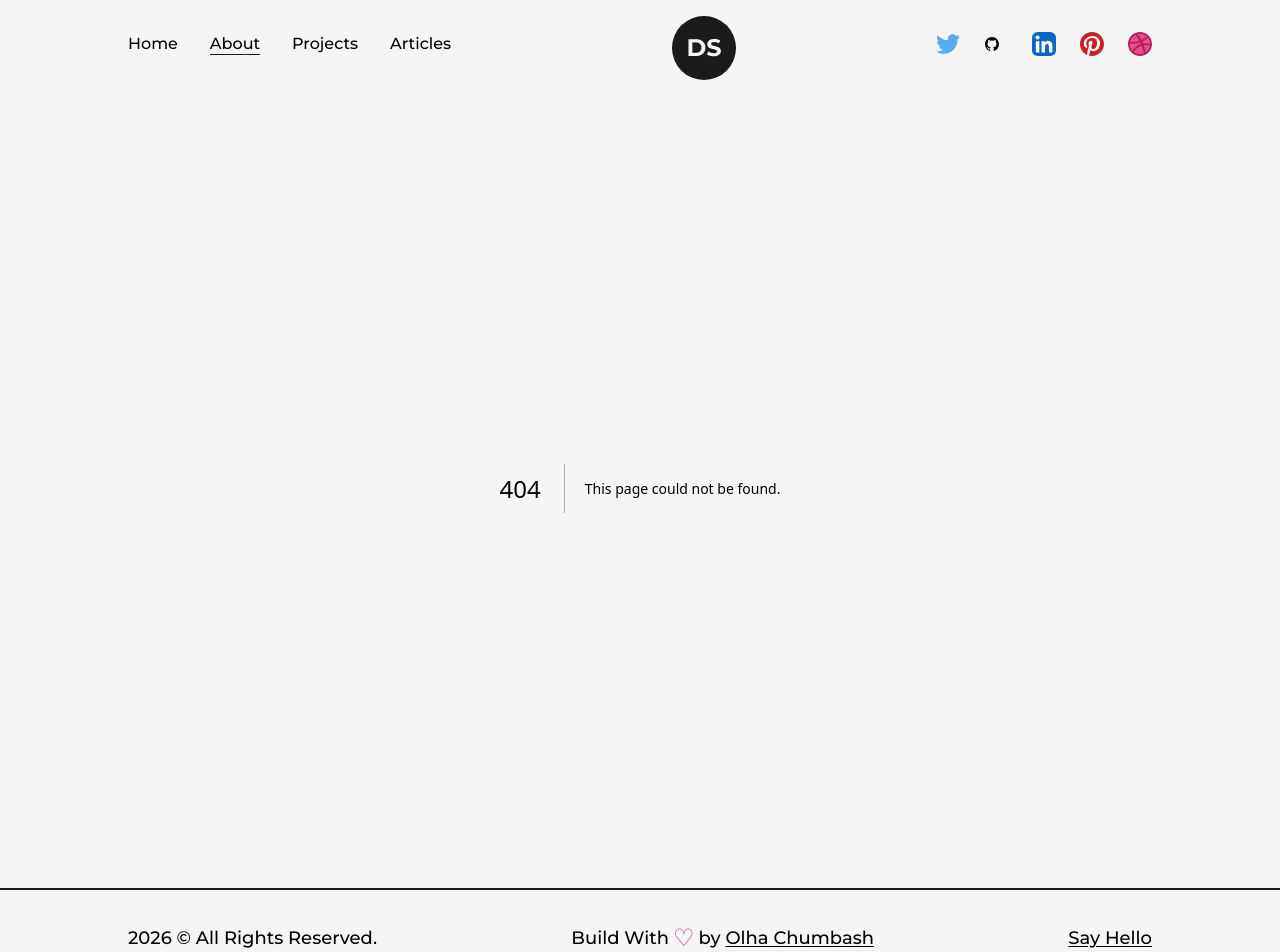
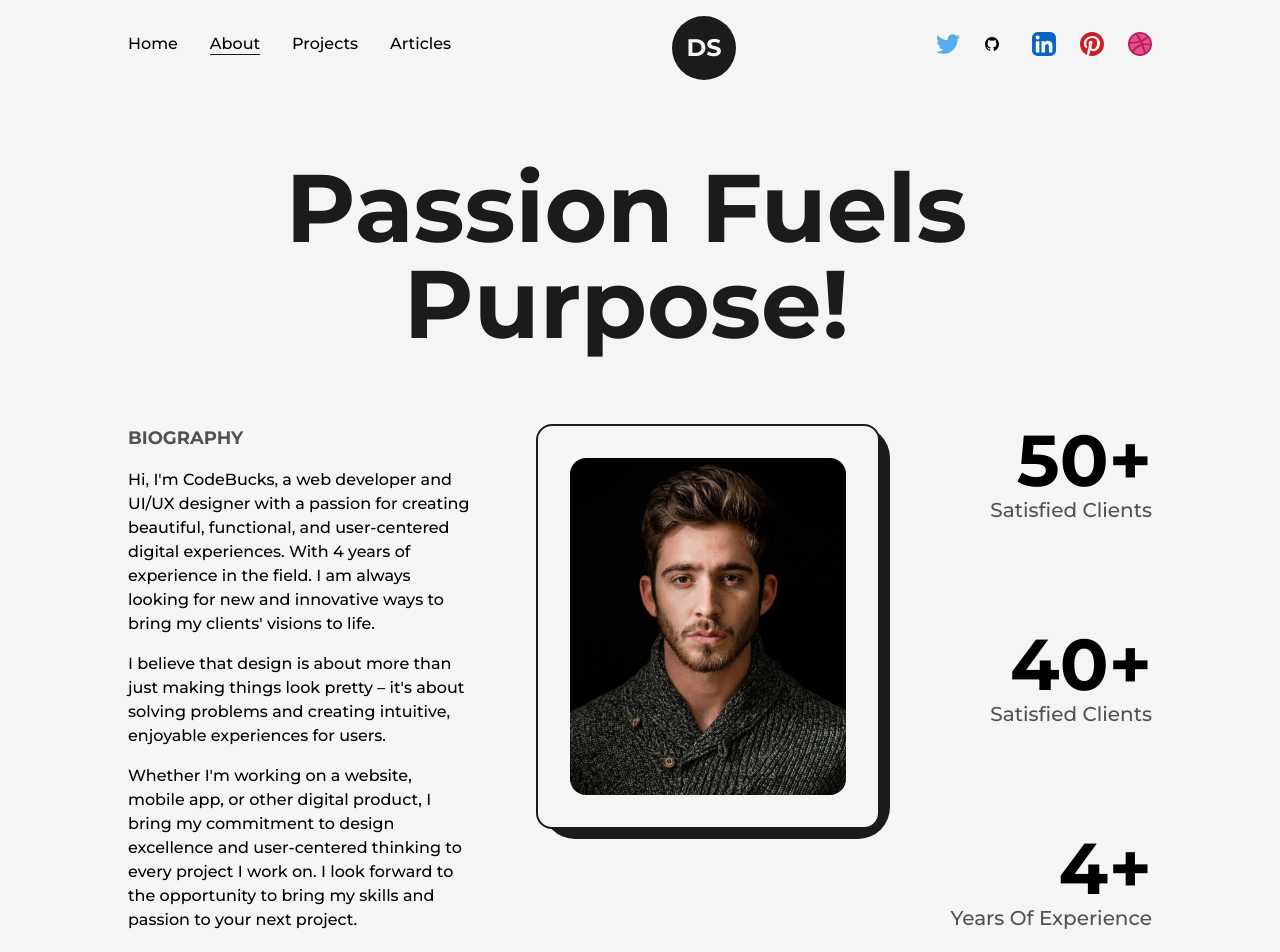
Before and after one commit to OlhaChumbash/painting-portfolio, a Next.js app in the folder frontend/: page /about in a window 1280 px wide. Before the commit this address had no page. Shown: the top 952 px of the page. Built offline with nearby package versions, Linux system fonts and the light colour scheme.

Commit message:
feature/about_page

```diff
--- /dev/null
+++ b/frontend/src/pages/about.js
@@ -0,0 +1,104 @@
+import React from 'react'
+import Head from 'next/head'
+import AnimatedText from '@/components/AnimatedText'
+import Layout from '@/components/Layout'
+import Image from 'next/image'
+import profilePic from "../../public/images/profile/developer-pic-2.jpg";
+import { useInView, useMotionValue, useSpring } from 'framer-motion'
+import { useRef, useEffect } from 'react'
+
+const AnimatedNumber = ({ value }) => {
+    const ref = useRef(null);
+    const motionValue = useMotionValue(0);
+    const springValue = useSpring(motionValue, {
+        duration: 3000,
+    });
+
+    const isInView = useInView(ref);
+    useEffect(() => {
+        if (isInView) {
+            motionValue.set(value);
+        }
+    }, [isInView, value, motionValue]);
+
+    useEffect(() => {
+        const unsubscribe = springValue.on("change", (latest) => {
+            if (ref.current && latest <= value) {
+                ref.current.textContent = latest.toFixed(0);
+            }
+        });
+
+        return unsubscribe;
+    }, [springValue, value]);
+
+    return (
+        <span ref={ref}></span>
+    );
+};
+
+const about = () => {
+    return (
+        <>
+            <Head>
+                <title>Dmytro | About Page</title>
+                <meta name="description" content="Dmytro Shynienkov About Page" />
+            </Head>
+            <main className="flex w-full flex-col items-center justify-center">
+                <Layout className="pt-16">
+                    <AnimatedText text="Passion Fuels Purpose!" className="mb-16" />
+                    <div className="grid w-full grid-cols-8 gap-16">
+                        <div className="col-span-3 flex flex-col items-start justify-center">
+                            <h2 className="mb-4 text-lg font-bold uppercase text-dark/75">Biography</h2>
+                            <p className="font-medium ">
+                                Hi, I'm CodeBucks, a web developer and UI/UX designer with a passion for creating beautiful, functional,
+                                and user-centered digital experiences. With 4 years of experience in the field. I am always looking for
+                                new and innovative ways to bring my clients' visions to life.</p>
+
+                            <p className="my-4 font-medium ">   I believe that design is about more than just making things look pretty – it's about solving problems and
+                                creating intuitive, enjoyable experiences for users.  </p>
+
+                            <p className="font-medium ">   Whether I'm working on a website, mobile app, or
+                                other digital product, I bring my commitment to design excellence and user-centered thinking to
+                                every project I work on. I look forward to the opportunity to bring my skills and passion to your next project.
+                            </p>
+                        </div>
+                        <div className="relative col-span-3 h-max rounded-2xl border-2 border-solid border-dark bg-light p-8">
+                            <div className="absolute top-0 -right-3 -z-10 h-[103%] w-[102%] rounded-[2rem] bg-dark"></div>
+
+                            <Image
+                                src={profilePic}
+                                alt="Dmytro"
+                                className="h-auto w-full rounded-2xl"
+                            />
+                        </div>
+
+                        <div className="col-span-2 flex flex-col items-end justify-between">
+                            <div className="flex flex-col items-end justify-center">
+                                <span className='inline-block text-7xl font-bold'>
+                                    <AnimatedNumber value={50} />+
+                                </span>
+                                <h2 className='text-xl font-medium capitalize text-dark/75'>satisfied clients</h2>
+                            </div>
+
+
+                            <div className="flex flex-col items-end justify-center">
+                                <span className='inline-block text-7xl font-bold'>
+                                    <AnimatedNumber value={40} />+
+                                </span>
+                                <h2 className='text-xl font-medium capitalize text-dark/75'>satisfied clients</h2>
+                            </div>
+
+                            <div className="flex flex-col items-end justify-center">
+                                <span className='inline-block text-7xl font-bold'>
+                                    <AnimatedNumber value={4} />+</span>
+                                <h2 className='text-xl font-medium capitalize text-dark/75'>years of experience</h2>
+                            </div>
+                        </div>
+                    </div>
+                </Layout>
+            </main>
+        </>
+    )
+}
+
+export default about
--- a/frontend/src/pages/index.js
+++ b/frontend/src/pages/index.js
@@ -6,7 +6,6 @@
 const inter = Inter({ subsets: ['latin'] })
 import profilePic from "../../public/images/profile/profile-photo.png";
 import lightBulb from "../../public/images/svgs/miscellaneous_icons_1.svg";
-
 import AnimatedText from '@/components/AnimatedText'
 import { LinkArrow } from "@/components/Icons"
 import HireMe from '@/components/HireMe'
```
